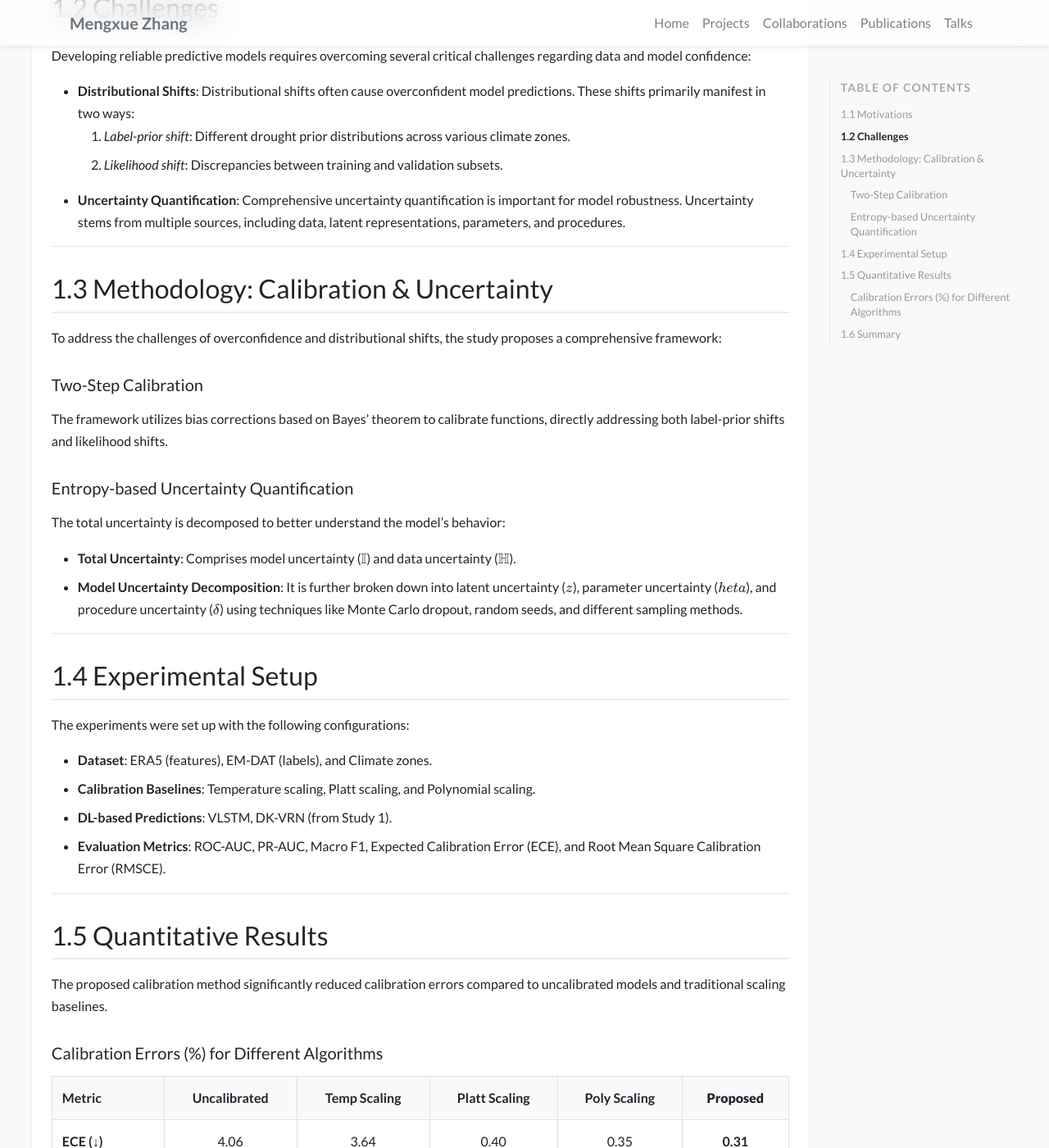
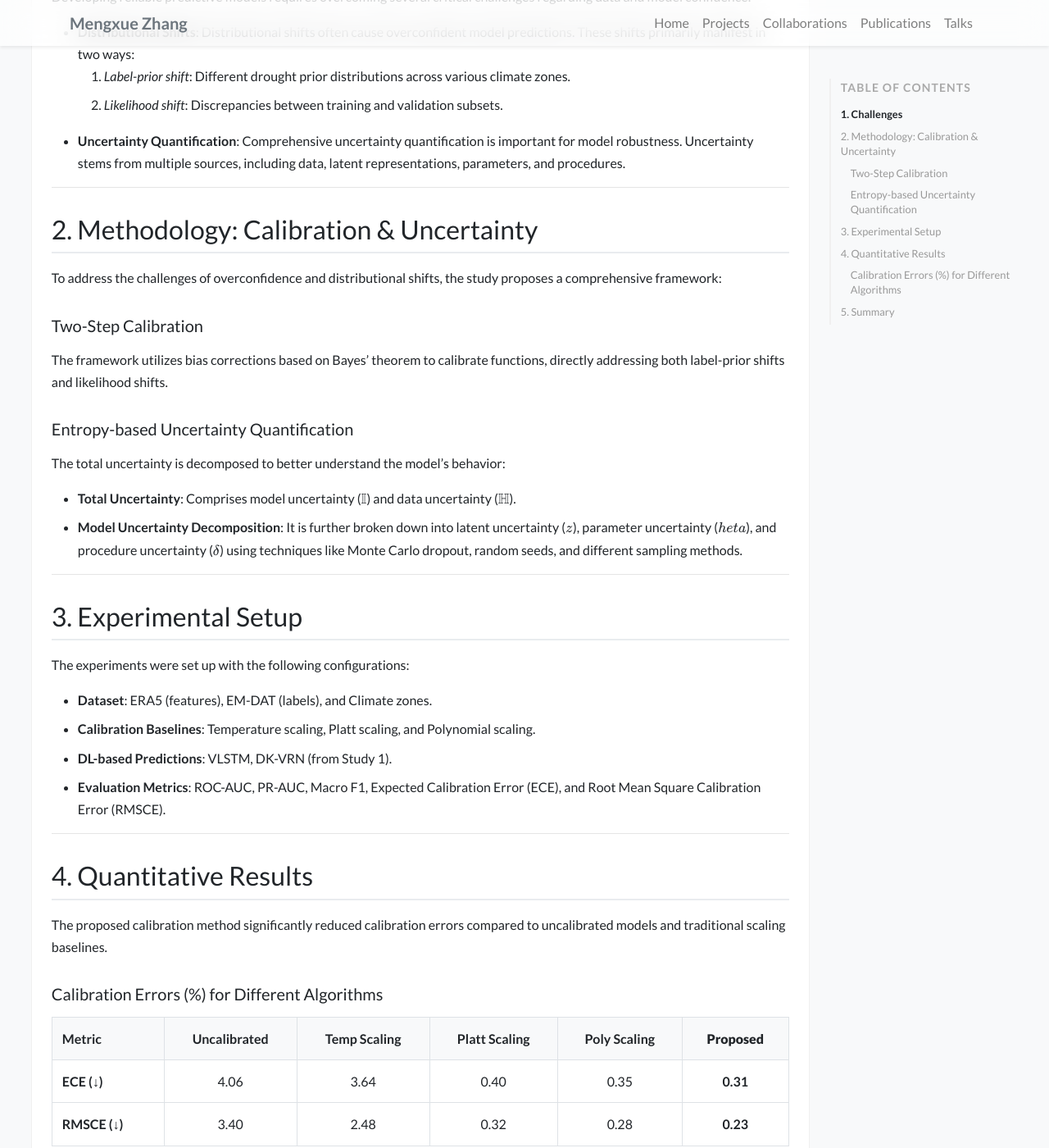
Before and after one commit to mengxue-rs/mengxue-rs.github.io, a Jekyll site: the page built from _posts/2025-07-01-project.md, in a window 1280 px wide and 1400 px high, scrolled down 610 px. Shown: the whole window at 82% size. Built offline with Jekyll 4.4.1, drawn with Linux system fonts in a browser that asks for light colours; nearby versions of some CDN libraries; a style sheet for code colours, icons or effects is not loaded; some of the changed text lies outside the part shown.

Commit message:
Update 2025-07-01-project.md

```diff
--- a/_posts/2025-07-01-project.md
+++ b/_posts/2025-07-01-project.md
@@ -8,13 +8,15 @@ tags:
   - Uncertainty Quantification
   - Calibration
 ---
-# 1.1 Motivations
+
+
 
 Traditional drought models, such as process-based and drought indices, often carry biasesand uncertainties stemming from mismatches between observational data and process assumptions, as well as from climate variability.
 
+
 These efforts are crucial for applying these models in reliable drought predictions, where accounting for uncertainty can lead to improved decision-making and deeper insights into drought processes.
 
-# 1.2 Challenges
+# 1. Challenges
 
 Developing reliable predictive models requires overcoming several critical challenges regarding data and model confidence:
 * **Distributional Shifts**: Distributional shifts often cause overconfident model predictions. These shifts primarily manifest in two ways:
@@ -27,7 +29,7 @@ Developing reliable predictive models requires overcoming several critical chall
 
 ------
 
-# 1.3 Methodology: Calibration & Uncertainty
+# 2. Methodology: Calibration & Uncertainty
 
 To address the challenges of overconfidence and distributional shifts, the study proposes a comprehensive framework:
 
@@ -41,7 +43,7 @@ The total uncertainty is decomposed to better understand the model's behavior:
 
 ------
 
-# 1.4 Experimental Setup
+# 3. Experimental Setup
 
 The experiments were set up with the following configurations:
 * **Dataset**: ERA5 (features), EM-DAT (labels), and Climate zones.
@@ -51,7 +53,7 @@ The experiments were set up with the following configurations:
 
 ------
 
-# 1.5 Quantitative Results
+# 4. Quantitative Results
 
 The proposed calibration method significantly reduced calibration errors compared to uncalibrated models and traditional scaling baselines.
 
@@ -68,7 +70,7 @@ Furthermore, the uncertainty analysis demonstrated that deep learning models (li
 
 ------
 
-# 1.6 Summary
+# 5. Summary
 
 * The **calibration algorithm** successfully addresses distributional shifts.
 * The **entropy-based framework** effectively decomposes the total uncertainty into interpretable components.
```
